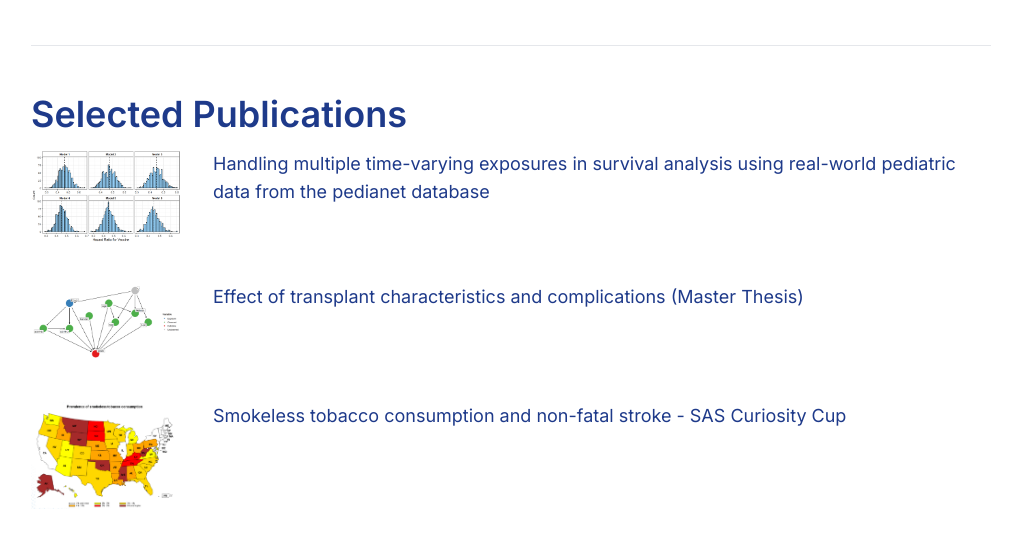
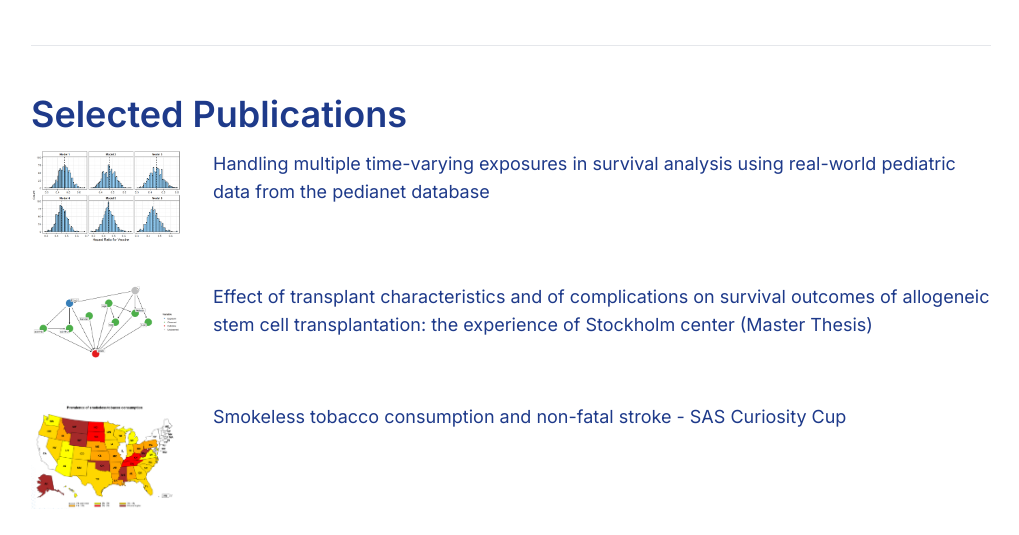
Before and after one commit to egonzato/PortfolioSetUp, an Astro site: page / in a window 1280 px wide. Shown: the part 1493-2028 px from the top of the page, without its empty margins (257-1276 px from the left). Built offline with nearby package versions, Linux system fonts and the light colour scheme; Astro itself is replaced by a stand-in of ours.

Commit message:
Changed titles

```diff
--- a/src/components/ui/CvTimeline.astro
+++ b/src/components/ui/CvTimeline.astro
@@ -1,4 +1,5 @@
 ---
+
 import { isExperience } from '@/types/cv';
 import type { Experience, Education } from '@/types/cv';
 import { template } from '@/settings';
--- a/src/data/cv.ts
+++ b/src/data/cv.ts
@@ -117,7 +117,7 @@ export const publications = [
     authors: 'Elia Gonzato',
     journal: '',
     time: '2023',
-    contentHtml: '<a href="/PortfolioSetUp/Tesi_di_Gonzato_Elia___889721.pdf" target="_blank" class="text-blue-900 hover:text-accent transition-colors duration-200">Effect of transplant characteristics and complications (Master Thesis)</a>',
+    contentHtml: '<a href="/PortfolioSetUp/Tesi_di_Gonzato_Elia___889721.pdf" target="_blank" class="text-blue-900 hover:text-accent transition-colors duration-200">Effect of transplant characteristics and of complications on survival outcomes of allogeneic stem cell transplantation: the experience of Stockholm center (Master Thesis)</a>',
     abstract: 'Using data from 674 transplants in Stockholm (2015–2023), researchers assessed how donor type affects survival after haematopoietic stem cell transplantation. Recipients with mismatched related donors had poorer survival compared to those with identical sibling donors. Mediation analysis indicated that graft-versus-host disease only minimally explained these differences. The study underscores the continuing importance of finding compatible donors to improve outcomes.',
   },
   {
@@ -145,7 +145,7 @@ export const selectedpublications = [
 	},
 	{
 		image: 'tesi.png',
-		contentHtml: '<a href="/PortfolioSetUp/Tesi_di_Gonzato_Elia___889721.pdf" target="_blank" class="text-blue-900 hover:text-accent">Effect of transplant characteristics and complications (Master Thesis)</a>'
+		contentHtml: '<a href="/PortfolioSetUp/Tesi_di_Gonzato_Elia___889721.pdf" target="_blank" class="text-blue-900 hover:text-accent">Effect of transplant characteristics and of complications on survival outcomes of allogeneic stem cell transplantation: the experience of Stockholm center (Master Thesis)</a>'
 	},
 	{
 		image: 'curiosity cup.png',
```
